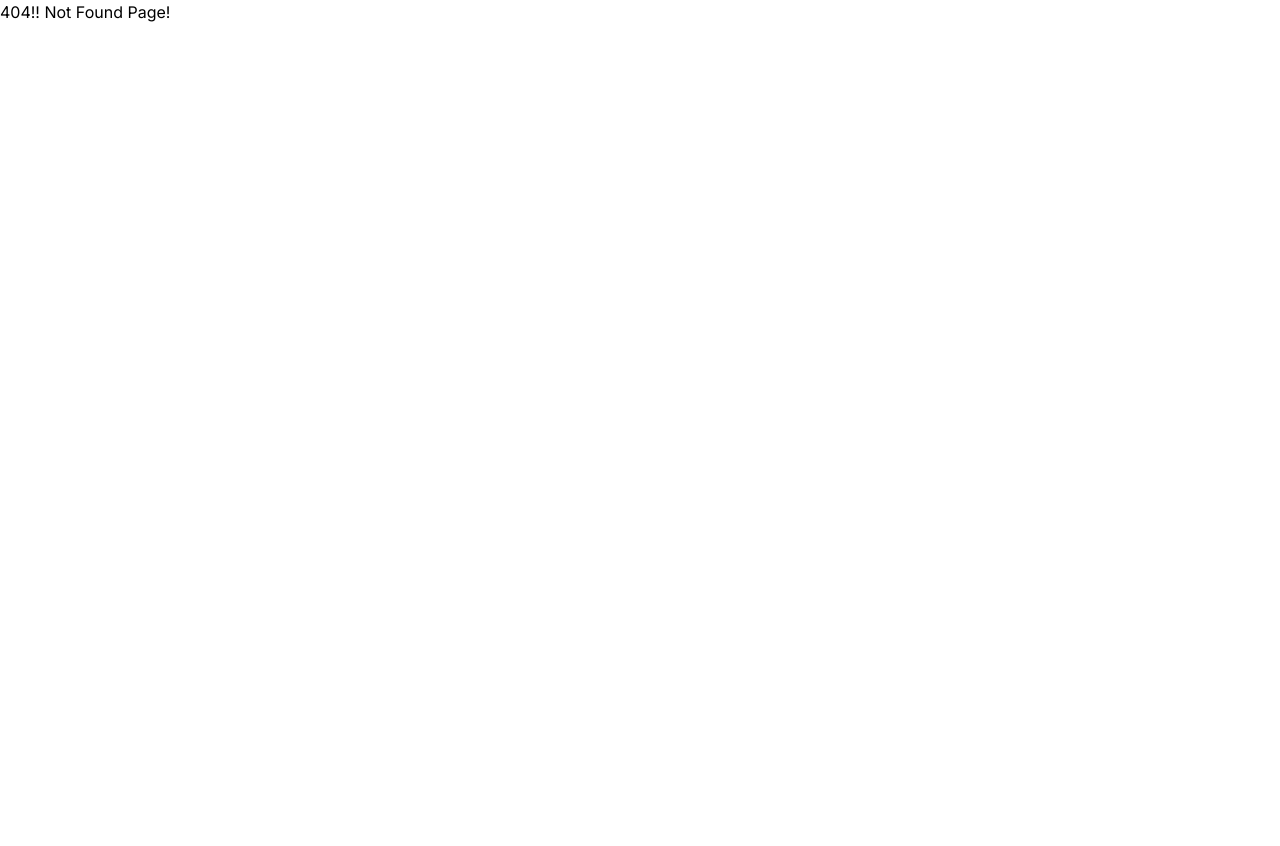
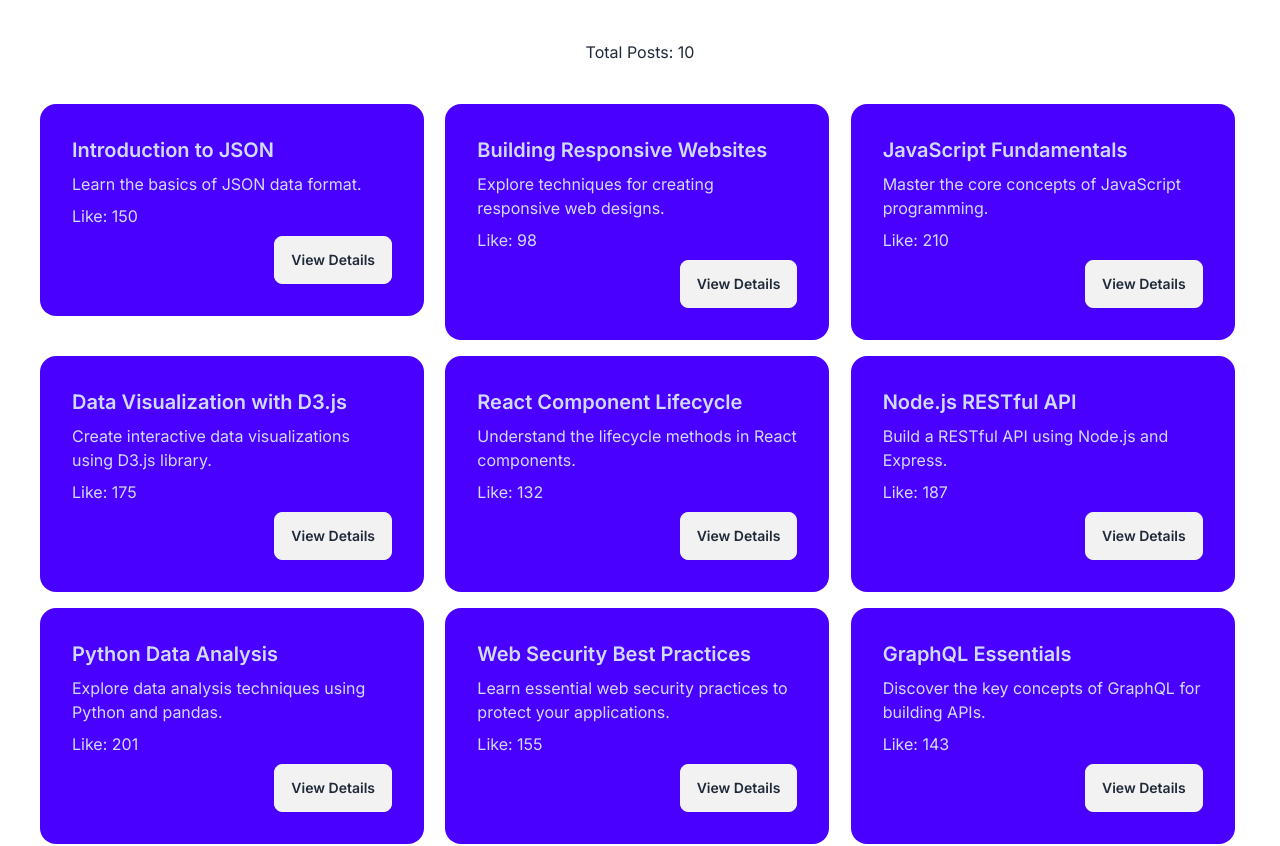
Before and after one commit to Mamun-Ur-Rashid/practice-next.JS, a Next.js app: page /posts in a window 1280 px wide. Before the commit this address had no page. Shown: the top 846 px of the page. Before the commit the page ends 800 px from the top, so only its background shows below. Built offline with nearby package versions, Linux system fonts and the light colour scheme; data requests are answered from the project's data file.

Commit message:
learn data fetchin form json server and dynamic route create

```diff
--- /dev/null
+++ b/fackdb.json
@@ -0,0 +1,64 @@
+{
+    "posts": [
+        {
+          "id": 1,
+          "title": "Introduction to JSON",
+          "description": "Learn the basics of JSON data format.",
+          "likeCount": 150
+        },
+        {
+          "id": 2,
+          "title": "Building Responsive Websites",
+          "description": "Explore techniques for creating responsive web designs.",
+          "likeCount": 98
+        },
+        {
+          "id": 3,
+          "title": "JavaScript Fundamentals",
+          "description": "Master the core concepts of JavaScript programming.",
+          "likeCount": 210
+        },
+        {
+          "id": 4,
+          "title": "Data Visualization with D3.js",
+          "description": "Create interactive data visualizations using D3.js library.",
+          "likeCount": 175
+        },
+        {
+          "id": 5,
+          "title": "React Component Lifecycle",
+          "description": "Understand the lifecycle methods in React components.",
+          "likeCount": 132
+        },
+        {
+          "id": 6,
+          "title": "Node.js RESTful API",
+          "description": "Build a RESTful API using Node.js and Express.",
+          "likeCount": 187
+        },
+        {
+          "id": 7,
+          "title": "Python Data Analysis",
+          "description": "Explore data analysis techniques using Python and pandas.",
+          "likeCount": 201
+        },
+        {
+          "id": 8,
+          "title": "Web Security Best Practices",
+          "description": "Learn essential web security practices to protect your applications.",
+          "likeCount": 155
+        },
+        {
+          "id": 9,
+          "title": "GraphQL Essentials",
+          "description": "Discover the key concepts of GraphQL for building APIs.",
+          "likeCount": 143
+        },
+        {
+          "id": 10,
+          "title": "Responsive UI Design Patterns",
+          "description": "Implement effective UI design patterns for responsive web applications.",
+          "likeCount": 178
+        }
+      ]
+}
--- a/next.config.mjs
+++ b/next.config.mjs
@@ -1,4 +1,8 @@
 /** @type {import('next').NextConfig} */
-const nextConfig = {};
+const nextConfig = {
+    images: {
+        domains: ["i.ibb.co"],
+    },
+};
 
 export default nextConfig;
--- a/src/app/home/page.js
+++ b/src/app/home/page.js
@@ -5,7 +5,6 @@ import { useState } from "react";
 const HomePage = () => {
 
     const [count , setCount] = useState(0);
-    throw new Error;
     return (
         <div className="w-1/2 mx-auto m-10 space-y-4">
             <h2>This is next app</h2>
--- a/src/app/not-found.js
+++ b/src/app/not-found.js
@@ -1,9 +1,17 @@
+import Image from 'next/image';
 import React from 'react';
 
 const NotFountPage = () => {
     return (
-        <div>
-            <h2>404!! Not Found Page!</h2>
+        <div className='grid grid-cols-2 gap-8 m-10 mt-20 justify-center items-center w-3/4 mx-auto  bg-slate-100'>
+            <div>
+                <Image src="https://i.ibb.co/DCs96RR/error.jpg" alt="notfound"
+                width={500} height={500} />
+            </div>
+            <div>
+                <h2 className='text-5xl text-red-600 font-bold my-4 text-center'>404!!</h2>
+                <p className='text-center'>Not Found Page!</p>
+            </div>
         </div>
     );
 };
--- /dev/null
+++ b/src/app/posts/[id]/page.js
@@ -0,0 +1,22 @@
+
+
+const DetailsPage = async ({ params }) => {
+
+    const result = await fetch(`http://localhost:5000/posts/${params.id}`)
+    const post = await result.json();
+    return (
+        <div>
+            <h2>Post Details</h2>
+            <div className="card w-96 bg-primary text-primary-content">
+                <div className="card-body">
+                    <h2 className="card-title">{post.title}</h2>
+                    <p>{post.description}</p>
+                    <p>Like: {post.likeCount}</p>
+
+                </div>
+            </div>
+        </div>
+    )
+};
+
+export default DetailsPage;
--- /dev/null
+++ b/src/app/posts/page.js
@@ -0,0 +1,33 @@
+import Link from "next/link";
+
+
+const PostPage = async () => {
+
+    const result = await fetch('http://localhost:5000/posts');
+    const posts = await result.json();
+    console.log(posts);
+
+    return (
+        <div className="m-10">
+            <h1 className="my-10 text-center">Total Posts: {posts.length}</h1>
+            <div className="grid md:grid-cols-3 gap-4">
+                {
+                    posts.map(post => <div key={post.id}>
+                        <div className="card w-96 bg-primary text-primary-content">
+                            <div className="card-body">
+                                <h2 className="card-title">{post.title}</h2>
+                                <p>{post.description}</p>
+                                <p>Like: {post.likeCount}</p>
+                                <div className="card-actions justify-end">
+                                    <Link href={`posts/${post.id}`}><button className="btn">View Details</button></Link>
+                                </div>
+                            </div>
+                        </div>
+                    </div>)
+                }
+            </div>
+        </div>
+    );
+};
+
+export default PostPage;
--- a/tailwind.config.js
+++ b/tailwind.config.js
@@ -14,5 +14,5 @@ module.exports = {
       },
     },
   },
-  plugins: [],
+  plugins: [require("daisyui")],
 };
```
Also changed, not shown: package.json (+8 -5 lines), 1 other file (tests, documents, lock files or other folders).
